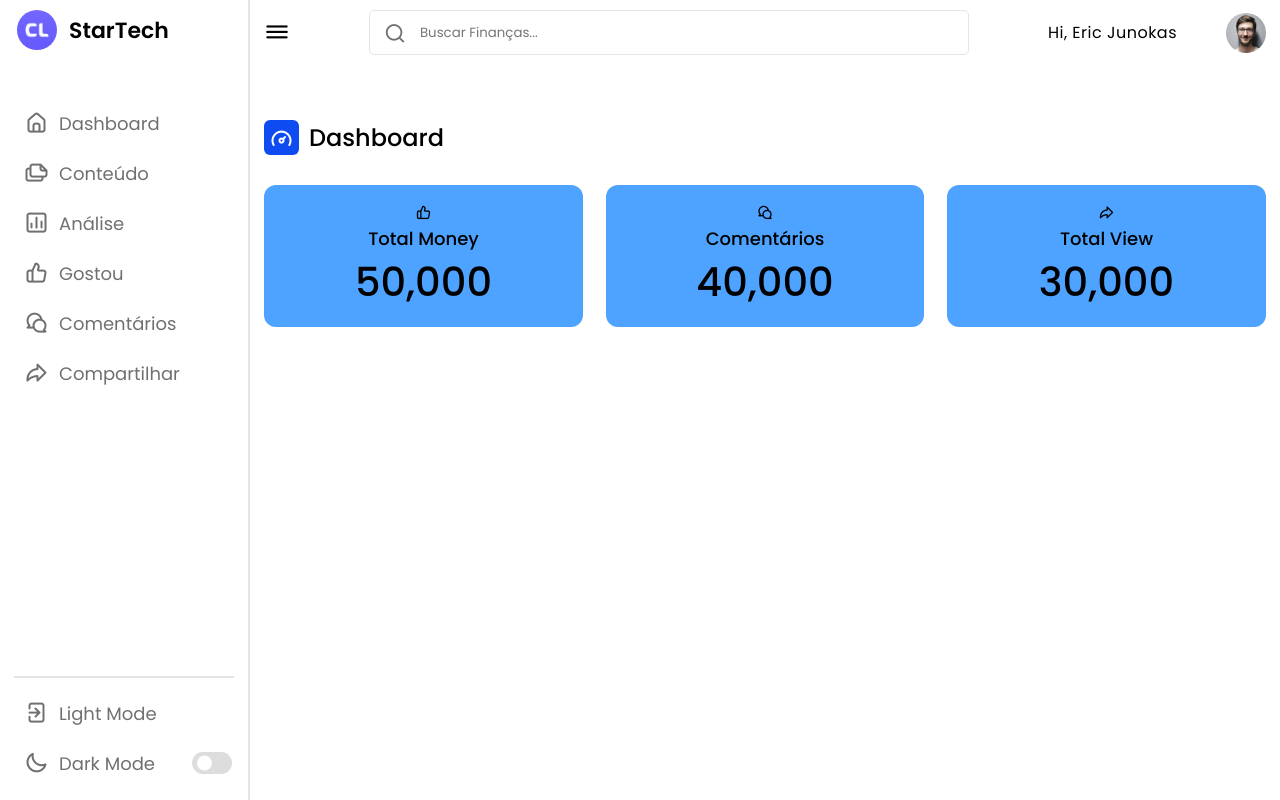
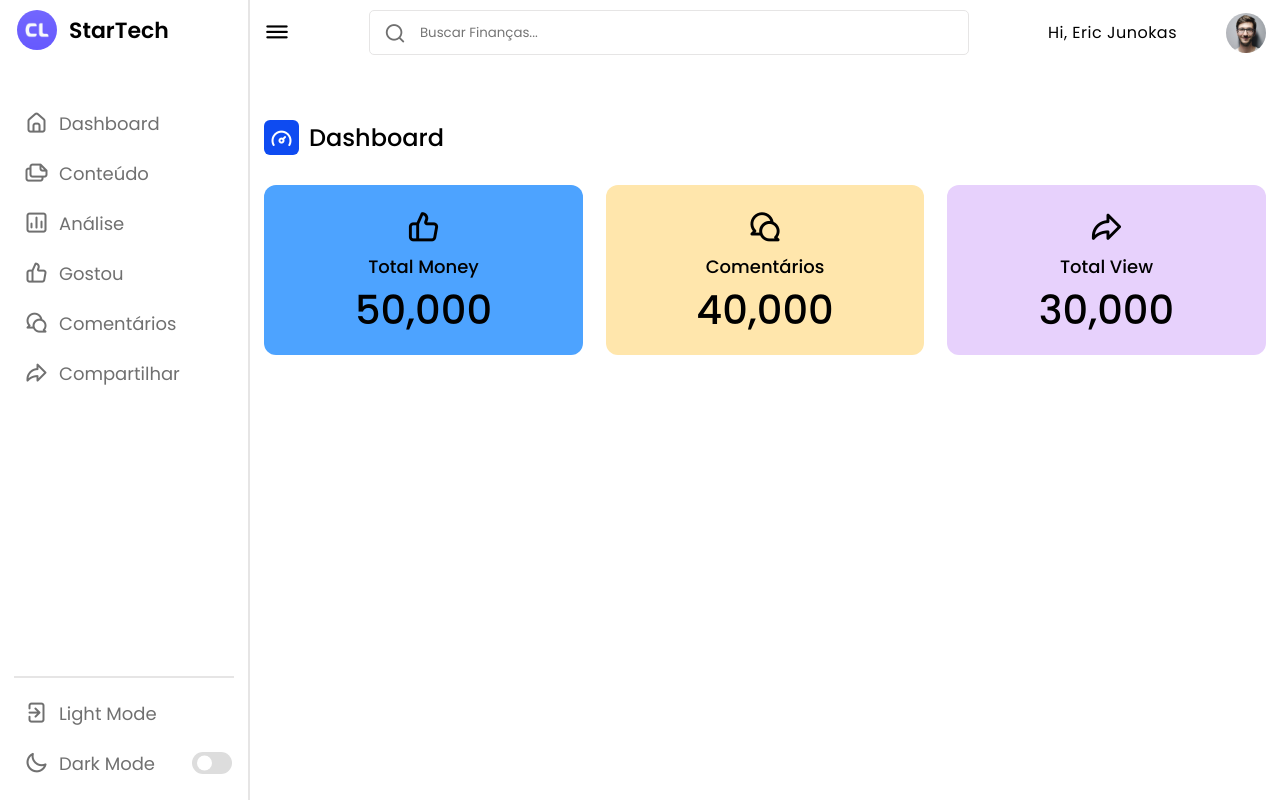
Before and after one commit to Ericofff/gestao_financeira, a PHP site: page /home.html in a window 1280 px wide. Run offline with PHP 8.4, Linux system fonts and the light colour scheme.

Commit message:
Color boxes

```diff
--- a/css/homepag.css
+++ b/css/homepag.css
@@ -347,6 +347,11 @@ nav.close ~ .dashboard .top{
     background-color: var(--box1-color);
 }
 
+.box i{
+    font-size: 35px;
+    color: var(--text-color);
+}
+
 .box .text{
     white-space: none;
     font-size: 18px;
@@ -360,3 +365,11 @@ nav.close ~ .dashboard .top{
     font-weight: 500;
     color: var(--text-color);
 }
+
+.boxes .box.box2{
+    background-color: var(--box2-color);
+}
+
+.boxes .box.box3{
+    background-color: var(--box3-color);
+}
```
